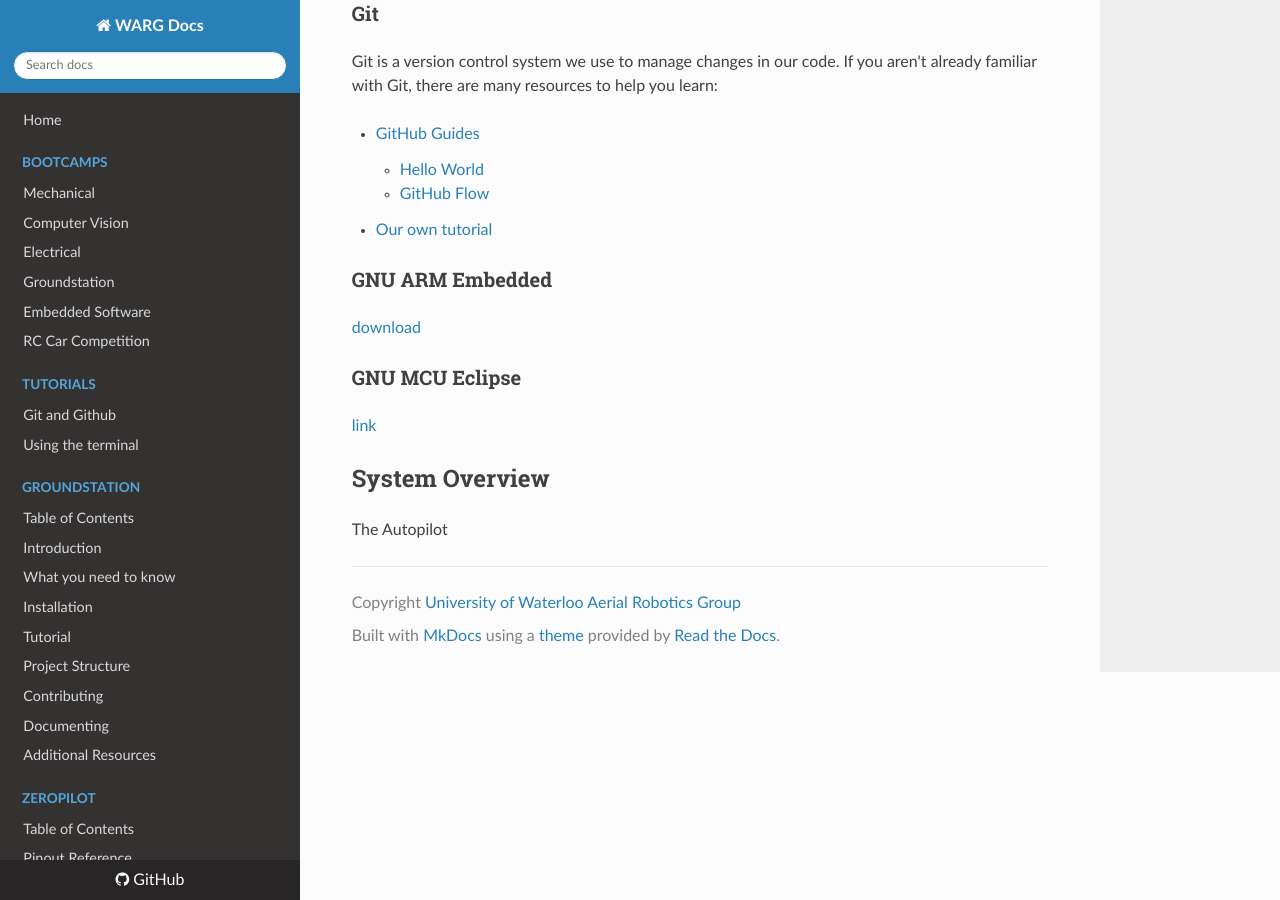
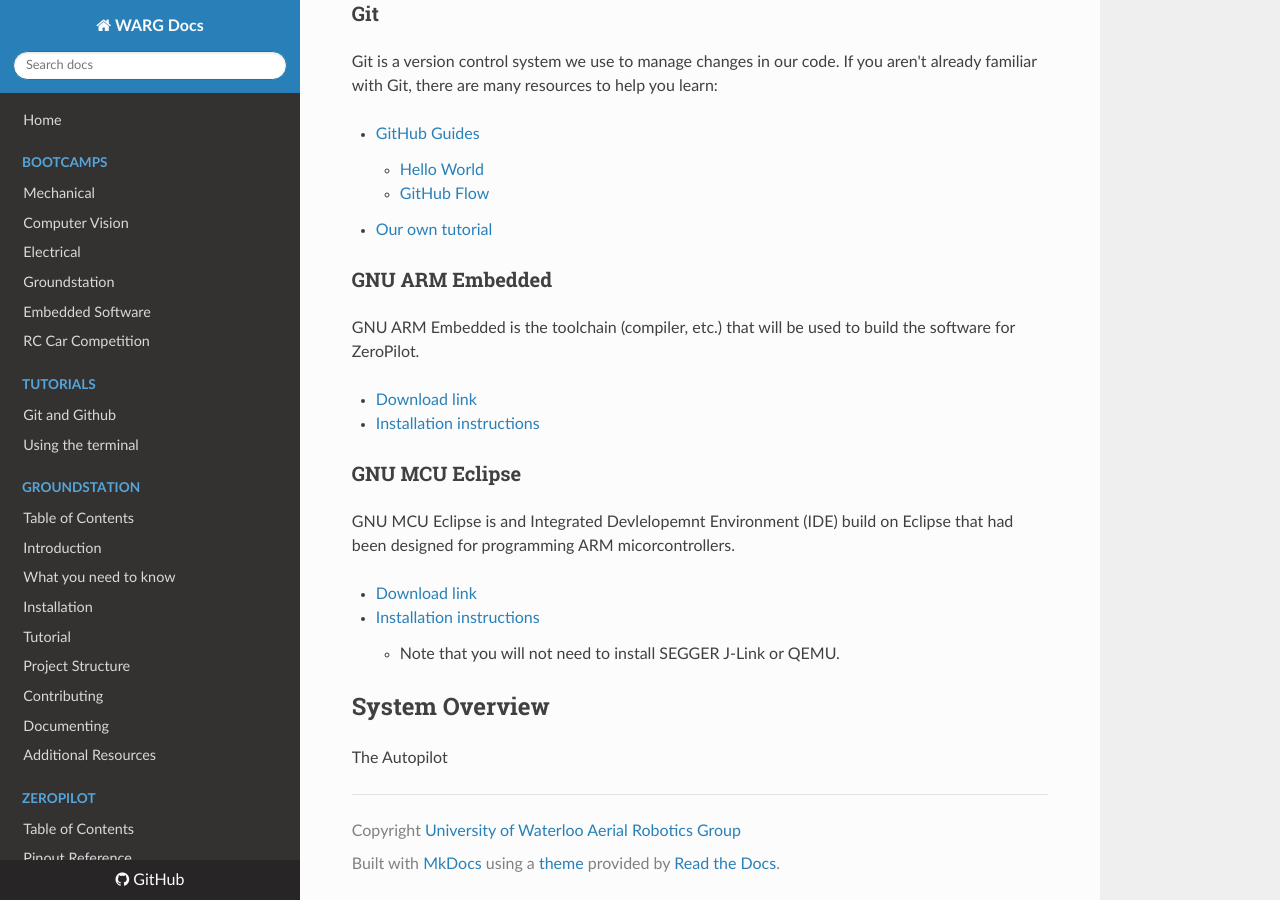
Before and after one commit to UWARG/docs, an MkDocs documentation site: the page built from docs/zeropilot/introduction.md, in a window 1280 px wide and 900 px high, scrolled down 648 px. Built offline with MkDocs 1.6.1, drawn with Linux system fonts in a browser that asks for light colours; nearby versions of some CDN libraries; old or Windows-style settings are respelled for this version of MkDocs.

Commit message:
Added download & install links for tools

```diff
--- a/docs/zeropilot/introduction.md
+++ b/docs/zeropilot/introduction.md
@@ -26,11 +26,20 @@ Git is a version control system we use to manage changes in our code. If you are
 
 ### GNU ARM Embedded
 
-[download](https://developer.arm.com/open-source/gnu-toolchain/gnu-rm/downloads)
+GNU ARM Embedded is the toolchain (compiler, etc.) that will be used to build the software for ZeroPilot.
+
+- [Download link](https://developer.arm.com/open-source/gnu-toolchain/gnu-rm/downloads)
+- [Installation instructions](https://gnu-mcu-eclipse.github.io/toolchain/arm/install/)
+
 
 ### GNU MCU Eclipse
 
-[link](https://github.com/gnu-mcu-eclipse/org.eclipse.epp.packages/releases/)
+GNU MCU Eclipse is and Integrated Devlelopemnt Environment (IDE) build on Eclipse that had been designed for programming ARM micorcontrollers.
+
+- [Download link](https://github.com/gnu-mcu-eclipse/org.eclipse.epp.packages/releases/)
+- [Installation instructions](https://gnu-mcu-eclipse.github.io/install/)
+    - Note that you will not need to install SEGGER J-Link or QEMU.
+
 
 ## System Overview
 
```
